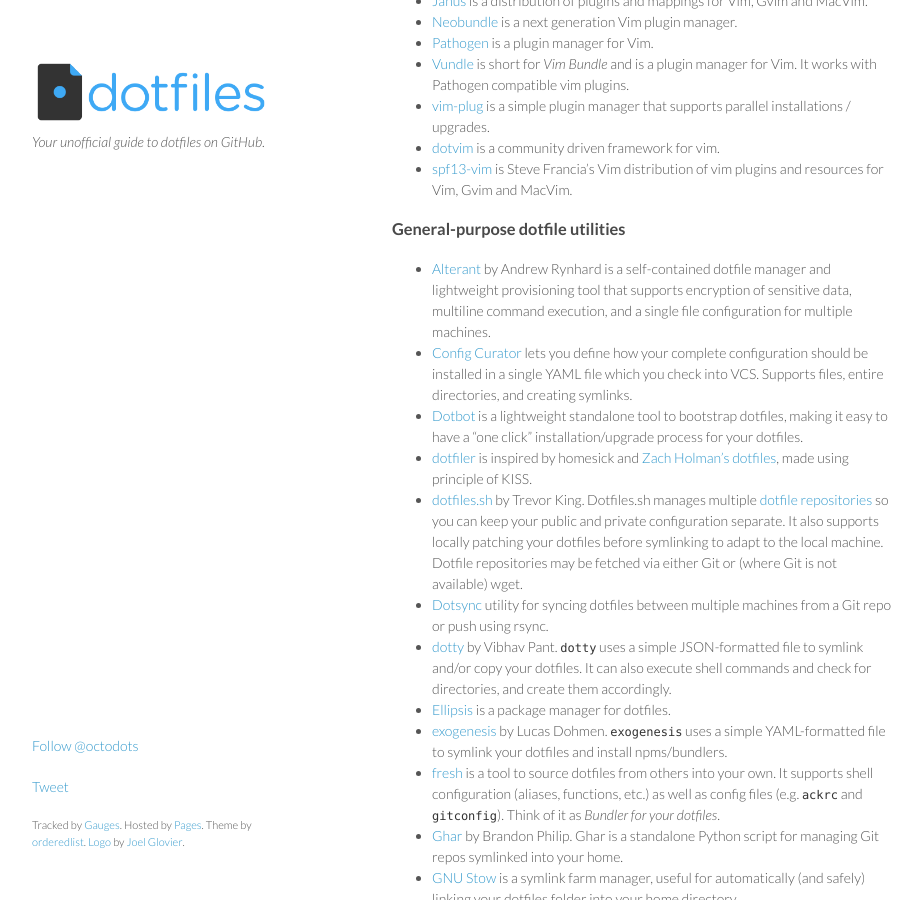
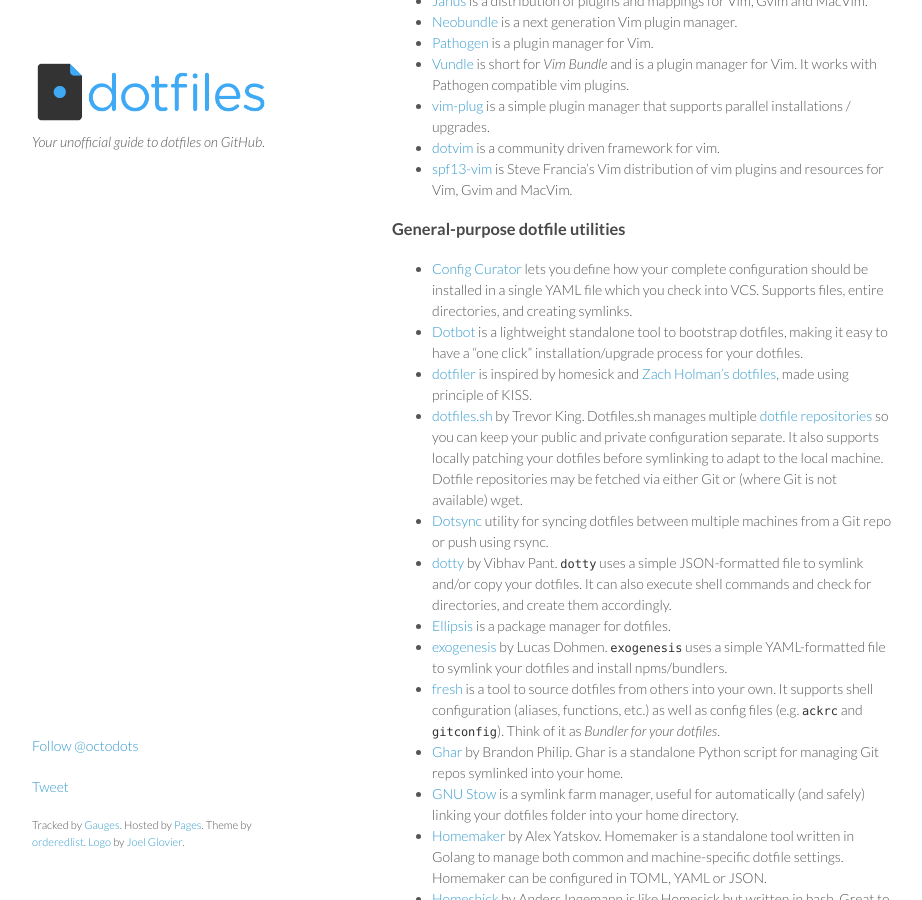
Before and after one commit to dotfiles/dotfiles.github.com, a Jekyll site: the page built from index.md, in a window 1280 px wide and 900 px high, scrolled down 2660 px. Shown: the whole window, without its empty margins (178-1100 px from the left). Built offline with Jekyll 4.4.1, drawn with Linux system fonts in a browser that asks for light colours; Markdown is read by kramdown in place of the engine named in the settings; comment, search, counter and statistics services are not loaded.

Commit message:
Alterant is 404, removing

```diff
--- a/index.md
+++ b/index.md
@@ -90,7 +90,6 @@
 
 ### General-purpose dotfile utilities
 
-* [Alterant](https://github.com/autonomy/alterant) by Andrew Rynhard is a self-contained dotfile manager and lightweight provisioning tool that supports encryption of sensitive data, multiline command execution, and a single file configuration for multiple machines.
 * [Config Curator](https://github.com/razor-x/config_curator) lets you define how your complete configuration should be installed in a single YAML file which you check into VCS. Supports files, entire directories, and creating symlinks.
 * [Dotbot](https://github.com/anishathalye/dotbot) is a lightweight standalone tool to bootstrap dotfiles, making it easy to have a "one click" installation/upgrade process for your dotfiles.
 * [dotfiler](https://github.com/svetlyak40wt/dotfiler) is inspired by homesick and [Zach Holman's dotfiles](https://github.com/holman/dotfiles), made using principle of KISS.
```
